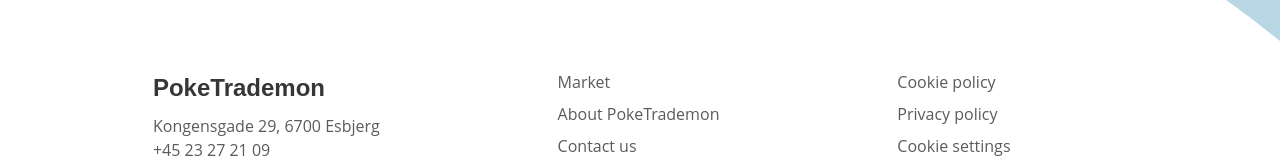
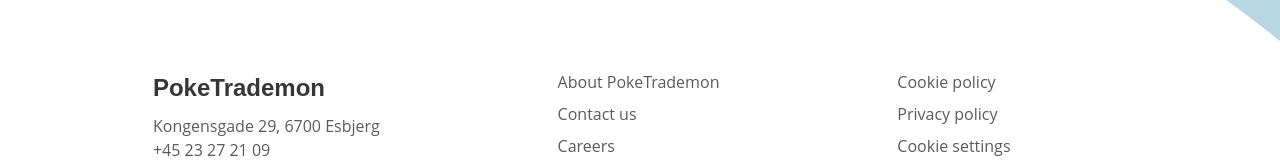
Before and after one commit to Laerke-Nicole/PokeTrademon, a Vue app: page / in a window 1280 px wide. Shown: the part 2220-2380 px from the top of the page. Built offline with nearby package versions, Linux system fonts and the light colour scheme; no server answers; a web font is replaced by a local one.

Commit message:
show market link if user is signed in

```diff
--- a/src/App.vue
+++ b/src/App.vue
@@ -64,7 +64,7 @@
     </div>
 
     <div class="flex flex-col gap-2 footer-links">
-      <RouterLink to="/market"><p class="dark-text">Market</p></RouterLink>
+      <RouterLink v-if="state.isLoggedIn" to="/market"><p class="dark-text">Market</p></RouterLink>
       <RouterLink to="/about"><p class="dark-text">About PokeTrademon</p></RouterLink>
       <RouterLink to="/contact"><p class="dark-text">Contact us</p></RouterLink>
       <p class="dark-text">Careers</p>
```
